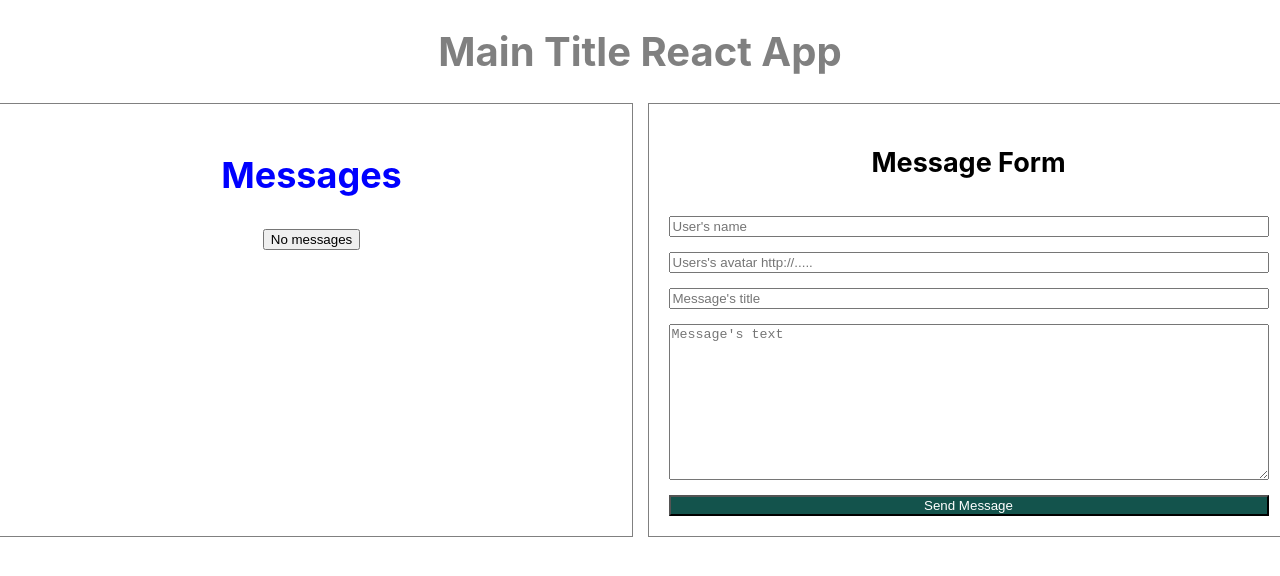
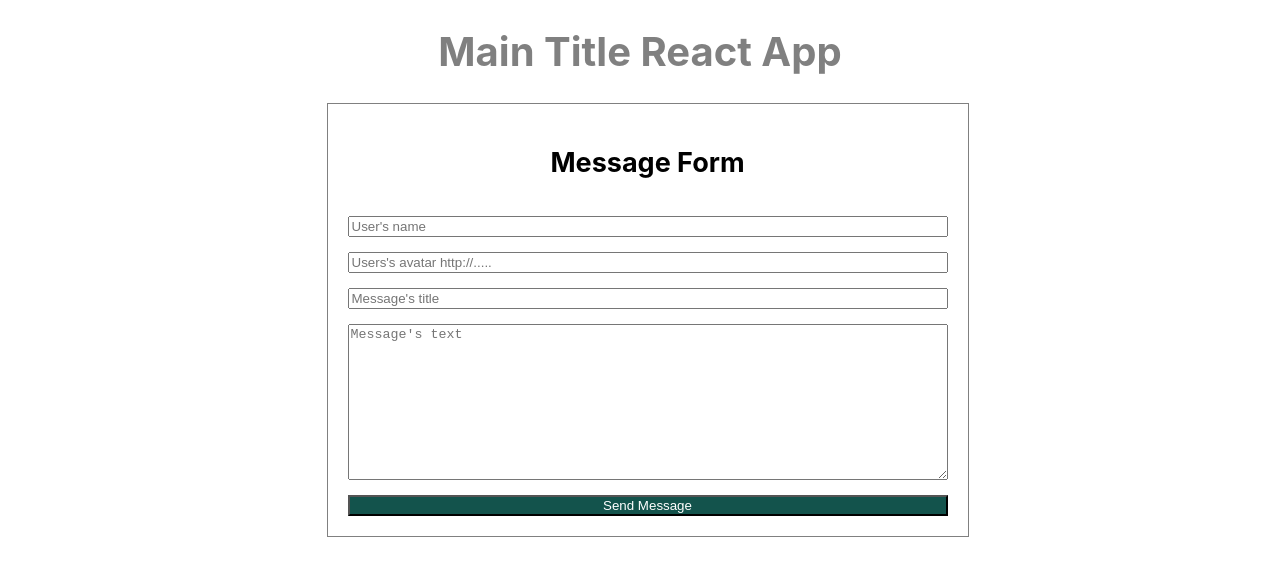
Before and after one commit to alexmil-sk/React-HW_Basic, a React (Create React App) app: page / in a window 1280 px wide. Shown: the top 576 px of the page. Built offline with nearby package versions, Linux system fonts and the light colour scheme.

Commit message:
first commit hw-3

```diff
--- a/src/components/App.jsx
+++ b/src/components/App.jsx
@@ -62,11 +62,11 @@ function App() {
 		<div>
 			<h1 className={classes.mainTitle}>Main Title React App</h1>
 			<div className={classes.container}>
-				<Messages
+				{/* <Messages
 					stateMsgs={stateMsgs}
 					addUsersMsgs={addUsersMsgs}
 					delUsersMsgs={delUsersMsgs}
-				/>
+				/> */}
 				<MsgForm
 					callBot={callBot}
 					delUsersMsgs={delUsersMsgs}
```
